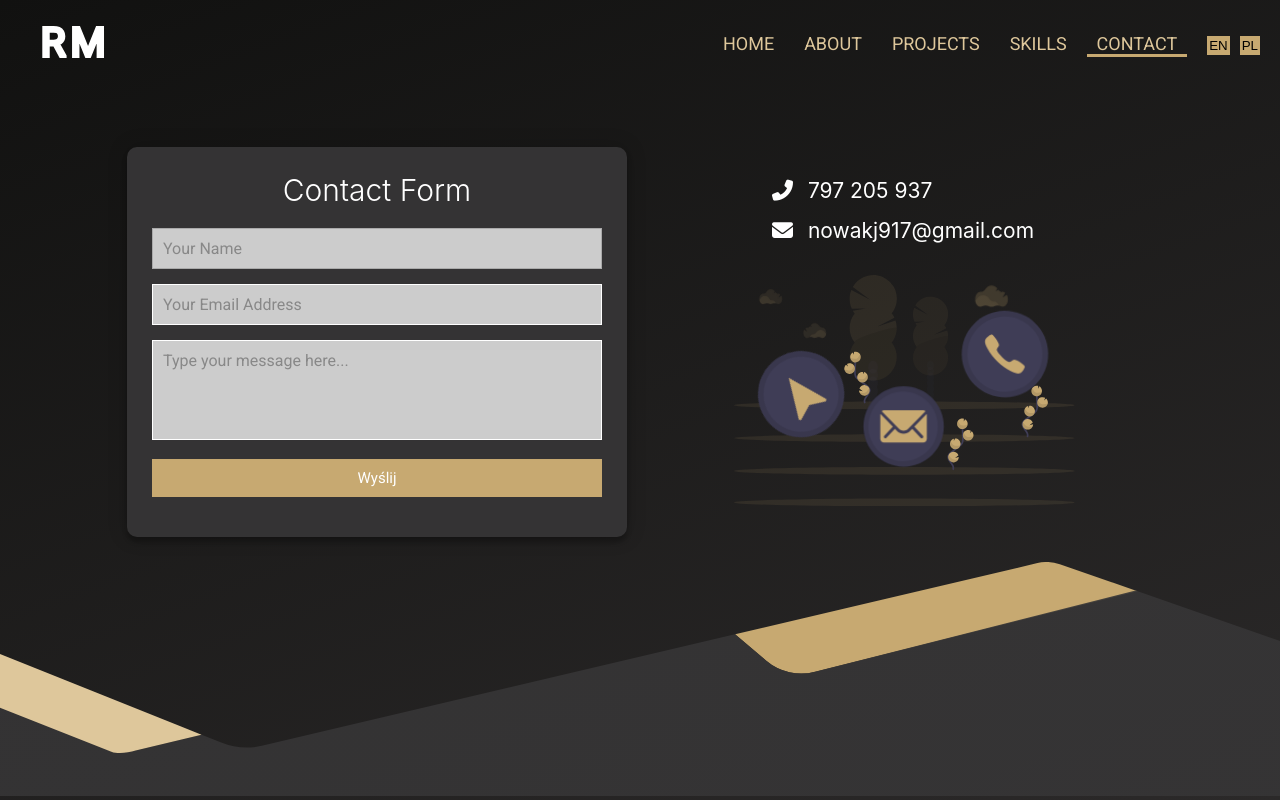
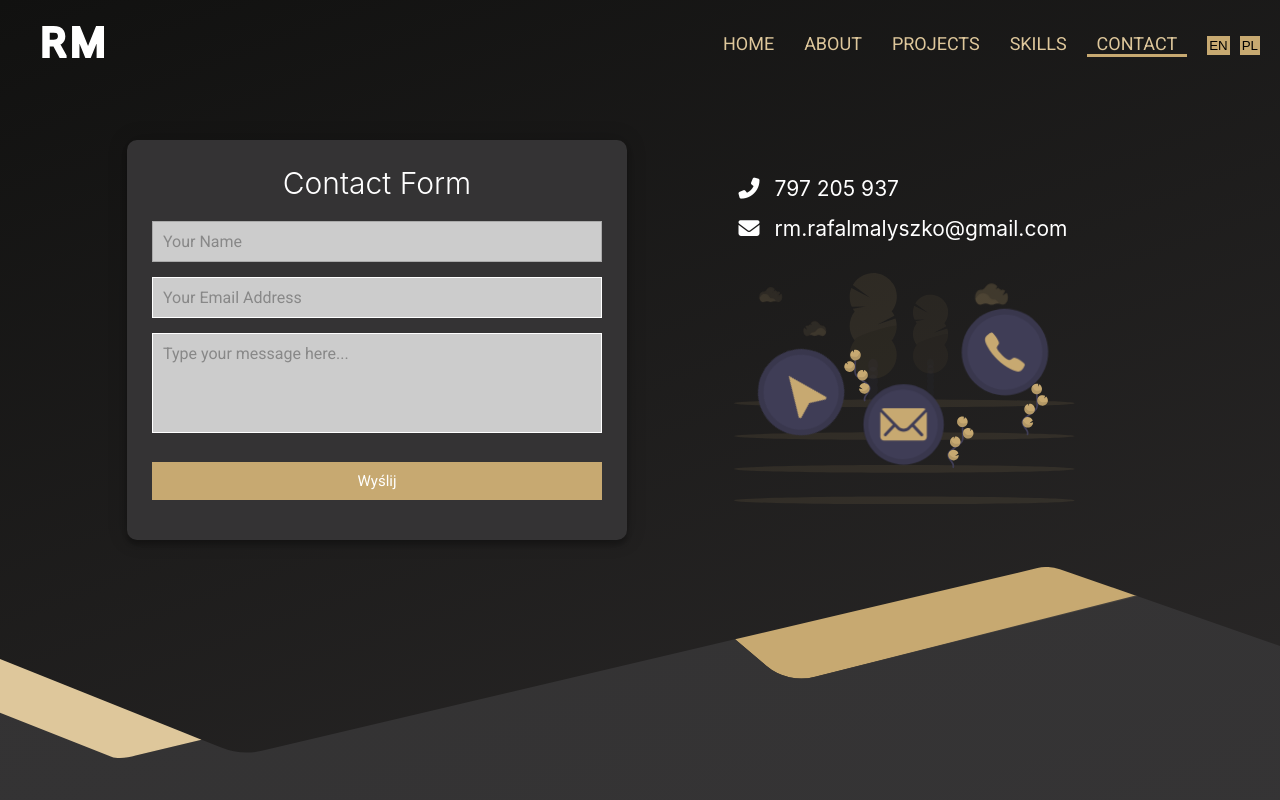
Before and after one commit to rafalm1/Portfoliov2, a React (Create React App) app: page /contact in a window 1280 px wide. Built offline with nearby package versions, Linux system fonts and the light colour scheme.

Commit message:
contact form

```diff
--- a/public/locales/en/translation.json
+++ b/public/locales/en/translation.json
@@ -27,7 +27,7 @@
     "1": "Myself"
   },
   "Graduated": {
-    "1": "I graduated from the Białystok University of Technology in the field of Computer Science, after that I decided to learn front-end and I am at the beginning of my path and hungry to learn more & more..."
+    "1": "I graduated from the Białystok University of Technology in the field of Computer Science, then I chose the way of creating websites, I am able to make any website for your company that will stand out and work smoothly."
   },
   "CV": {
     "1": "Download CV"
--- a/public/locales/pl/translation.json
+++ b/public/locales/pl/translation.json
@@ -27,7 +27,7 @@
     "1": "Trochę"
   },
   "Graduated": {
-    "1": "Ukończyłem Politechnikę Białostocką na kierunku Informatyka, po czym postanowiłem nauczyć się front-endu, jestem na początku swojej drogi i jestem głodny, aby dowiedzieć się więcej i więcej..."
+    "1": "Ukończyłem Politechnikę Białostocką na kierunku Informatyka, po czym wybrałem drogę tworzenia stron internetowych, jestem w stanie wykonać dowolną stronę wizytówkę dla Twojej firmy, która będzie się wyróżniać i płynnie działać."
   },
   "CV": {
     "1": "Pobierz CV"
--- a/src/components/About/About.js
+++ b/src/components/About/About.js
@@ -303,7 +303,7 @@ const About = () => {
               <p>{t('Graduated.1')}</p>
               <div className="cv-box">
                 <a
-                  href="https://gofile.io/d/AeMIg4"
+                  href="https://workupload.com/pdf/bz3v9HxrMaB"
                   className="download-cv"
                   id="cv"
                   target="_blank"
--- a/src/components/About/About.scss
+++ b/src/components/About/About.scss
@@ -18,7 +18,7 @@
       // border: 2px solid white;
       transform: scaleX(-1);
       position: absolute;
-      bottom: 0px;
+      bottom: -5px;
       left: 0;
       width: 100%;
     }
--- a/src/components/Contact/Contact.js
+++ b/src/components/Contact/Contact.js
@@ -27,7 +27,7 @@ const Contact = () => {
         <div className="contentBox">
           <div className="leftContent">
             <div className="container">
-              <form id="contactForm" action="" method="post">
+              <form id="contactForm" method="post" data-netlify="true">
                 <h3>{t('Contactform.1')}</h3>
                 <fieldset>
                   <input
@@ -55,6 +55,11 @@ const Contact = () => {
                   ></textarea>
                 </fieldset>
                 <fieldset>
+                  <div data-netlify-recaptcha="true">
+
+                  </div>
+                </fieldset>
+                <fieldset>
                   <button
                     name="submit"
                     type="submit"
@@ -75,7 +80,7 @@ const Contact = () => {
               </div>
               <div className="info-row">
                 <i className="fas fa-envelope"></i>
-                <span>nowakj917@gmail.com</span>
+                <span>rm.rafalmalyszko@gmail.com</span>
               </div>
             </div>
             <svg
--- a/src/components/Contact/Contact.scss
+++ b/src/components/Contact/Contact.scss
@@ -3,13 +3,14 @@
   position: absolute;
   width: 100%;
   height: 100vh;
+  overflow: hidden;
 
   .contactContainer {
     .waveBox {
       // border: 2px solid white;
       transform: scaleX(-1);
       position: absolute;
-      bottom: 0px;
+      bottom: -5px;
       left: 0;
       width: 100%;
     }
```
